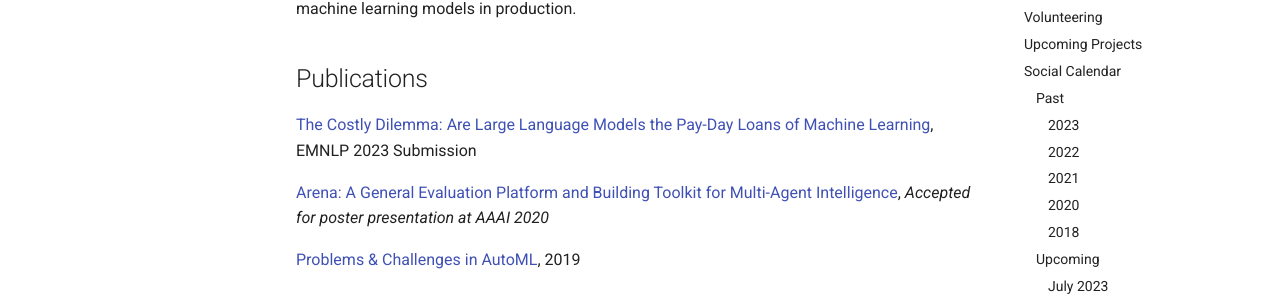
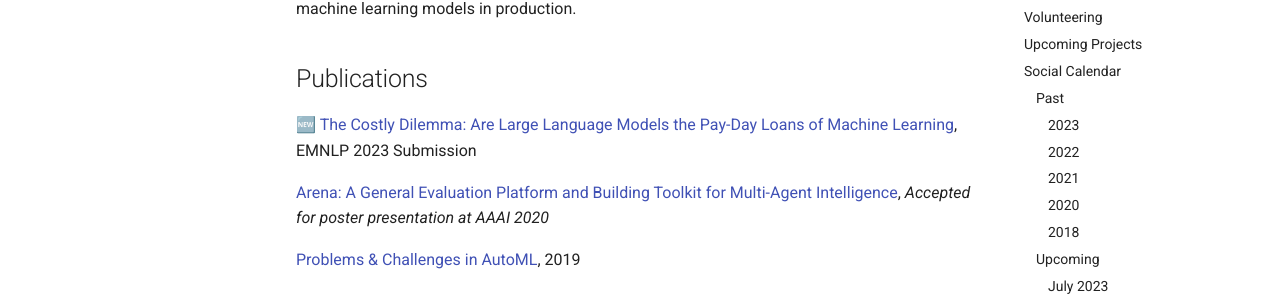
Before and after one commit to goabiaryan/abiaryan.com, an MkDocs documentation site: the page built from docs/index.md, in a window 1280 px wide and 900 px high, scrolled down 925 px. Shown: the part 145-451 px from the top of the window. Built offline with MkDocs 1.6.1 and Material for MkDocs 9.7.7, drawn with Linux system fonts in a browser that asks for light colours; comment, search, counter and statistics services are not loaded; old or Windows-style settings are respelled for this version of MkDocs.

Commit message:
new emoji

```diff
--- a/docs/index.md
+++ b/docs/index.md
@@ -8,7 +8,7 @@ In the past, I also attended [Insight](https://insightfellows.com/data-science)
 
 ## Publications
 
-[The Costly Dilemma: Are Large Language Models the Pay-Day Loans of Machine Learning](\assets\EMNLP Submission_Non-Anon.pdf), EMNLP 2023 Submission
+🆕 [The Costly Dilemma: Are Large Language Models the Pay-Day Loans of Machine Learning](\assets\EMNLP Submission_Non-Anon.pdf), EMNLP 2023 Submission
 
 [Arena: A General Evaluation Platform and Building Toolkit for Multi-Agent Intelligence](https://ojs.aaai.org/index.php/AAAI/article/view/6216), *Accepted for poster presentation at AAAI 2020*
 
```
Also changed, not shown: site/index.html, site/search/search_index.json, site/sitemap.xml, 1 other file.
